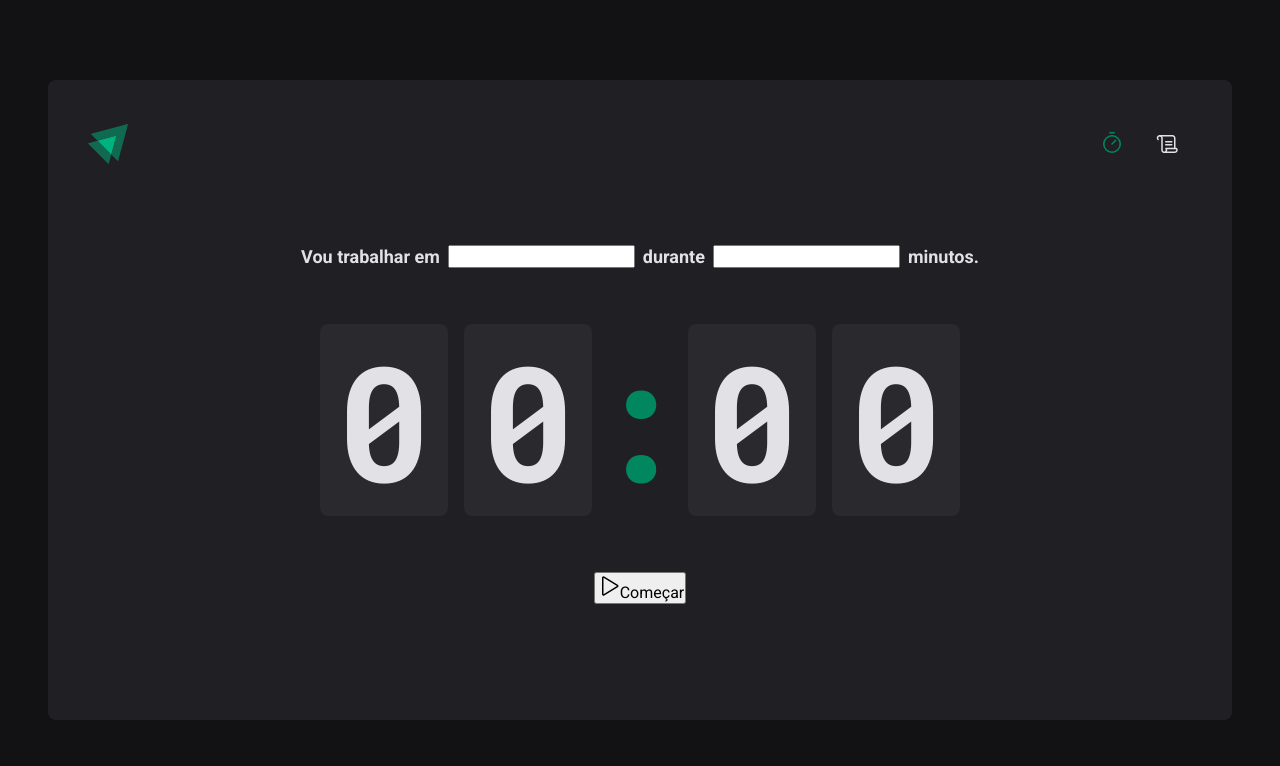
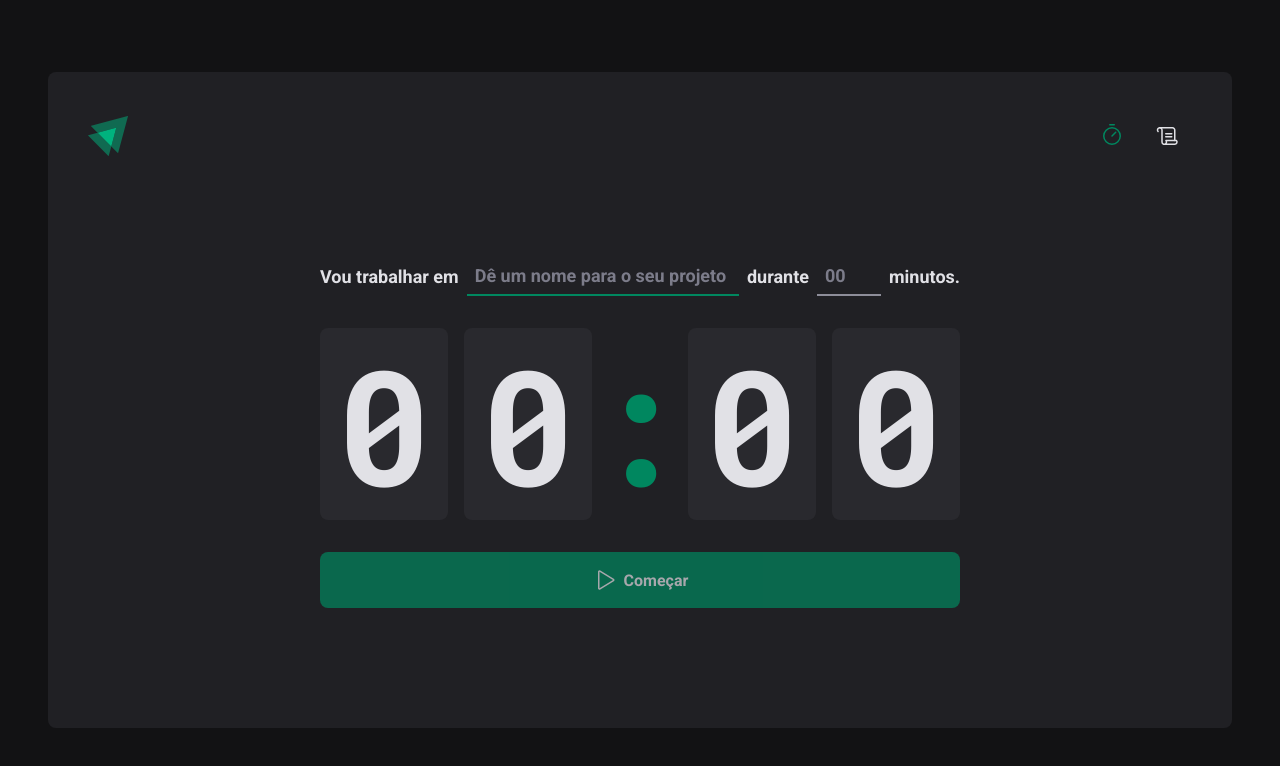
Before and after one commit to Baggio25/02-fundamentos-react-ignite-timer, a React (Vite) app: page / in a window 1280 px wide. Shown: the top 766 px of the page. Built offline with nearby package versions, Linux system fonts and the light colour scheme.

Commit message:
Finish Home

```diff
--- a/src/layouts/DefaultLayout/styles.ts
+++ b/src/layouts/DefaultLayout/styles.ts
@@ -2,9 +2,10 @@
 
 export const LayoutContainer = styled.div`
     max-width: 74rem;
-    height: calc(100vh - 10rem);
-    margin: 5rem auto;
+    height: calc(100vh - 9rem);
+    margin: 4.5rem auto;
     padding: 2.5rem;
+    gap: 1rem;
 
     display: flex;
     flex-direction: column;
--- a/src/pages/Home/index.tsx
+++ b/src/pages/Home/index.tsx
@@ -1,6 +1,6 @@
 import { Play } from "phosphor-react";
 
-import { CountdownContainer, FormContainer, HomeContainer, Separator } from "./styles";
+import { CountdownContainer, FormContainer, HomeContainer, MinutesAmountInput, Separator, StartCountdownButton, TaskInput } from "./styles";
 
 export function Home() {
   return (
@@ -8,10 +8,10 @@
       <form>
         <FormContainer>
           <label htmlFor="task">Vou trabalhar em</label>
-          <input id="task" />
+          <TaskInput id="task" autoFocus placeholder="Dê um nome para o seu projeto"/>
 
           <label htmlFor="minutesAmount">durante</label>
-          <input id="minutesAmount" type="number" />
+          <MinutesAmountInput id="minutesAmount" type="number" placeholder="00" />
 
           <span>minutos.</span>
         </FormContainer>
@@ -24,10 +24,10 @@
           <span>0</span>
         </CountdownContainer>
 
-        <button type="submit">
+        <StartCountdownButton disabled type="submit">
           <Play size={24} />
           Começar
-        </button>
+        </StartCountdownButton>
       </form>
     </HomeContainer>
   );
--- a/src/pages/Home/styles.ts
+++ b/src/pages/Home/styles.ts
@@ -11,7 +11,7 @@
     display: flex;
     flex-direction: column;
     align-items: center;
-    gap: 3.5rem;
+    gap: 2rem;
   }
 `;
 
@@ -25,7 +25,37 @@
   font-weight: bold;
   font-size: 1.125rem;
   flex-wrap: wrap;
+  color: ${(props) => props.theme["gray-100"]};
+`;
+
+const BaseInput = styled.input`
+  height: 2.5rem;
+  border: 0;
+
+  font-weight: bold;
+  font-size: inherit;
+  padding: 0 0.5rem;
+
   color: ${props => props.theme["gray-100"]};
+  border-bottom: 2px solid ${props => props.theme["gray-400"]};
+  background: transparent;
+
+  &:focus {
+    box-shadow: none;
+    border-color: ${props => props.theme["green-500"]};;
+  }
+
+  &::placeholder {
+    color: ${props => props.theme["gray-500"]};
+  }
+`;
+
+export const TaskInput = styled(BaseInput)`
+  flex: 1;
+`;
+
+export const MinutesAmountInput = styled(BaseInput)`
+  width: 4rem;
 `;
 
 export const CountdownContainer = styled.div`
@@ -35,12 +65,12 @@
 
   display: flex;
   gap: 1rem;
-  color: ${props => props.theme["gray-100"]};
+  color: ${(props) => props.theme["gray-100"]};
 
   span {
     padding: 2rem 1rem;
     border-radius: 8px;
-    background: ${props => props.theme["gray-700"]};
+    background: ${(props) => props.theme["gray-700"]};
   }
 `;
 
@@ -51,5 +81,32 @@
   display: flex;
   justify-content: center;
 
-  color: ${props => props.theme["green-500"]};
+  color: ${(props) => props.theme["green-500"]};
 `;
+
+export const StartCountdownButton = styled.button`
+  width: 100%;
+  border: 0;
+  padding: 1rem;
+  border-radius: 8px;
+
+  display: flex;
+  align-items: center;
+  justify-content: center;
+
+  gap: 0.5rem;
+  font-weight: bold;
+  cursor: pointer;
+
+  background: ${(props) => props.theme["green-500"]};
+  color: ${(props) => props.theme["gray-100"]};
+
+  &:not(:disabled):hover {
+    background: ${(props) => props.theme["green-700"]};
+  }
+
+  &:disabled {
+    opacity: 0.7;
+    cursor: not-allowed;
+  }
+`;
```
